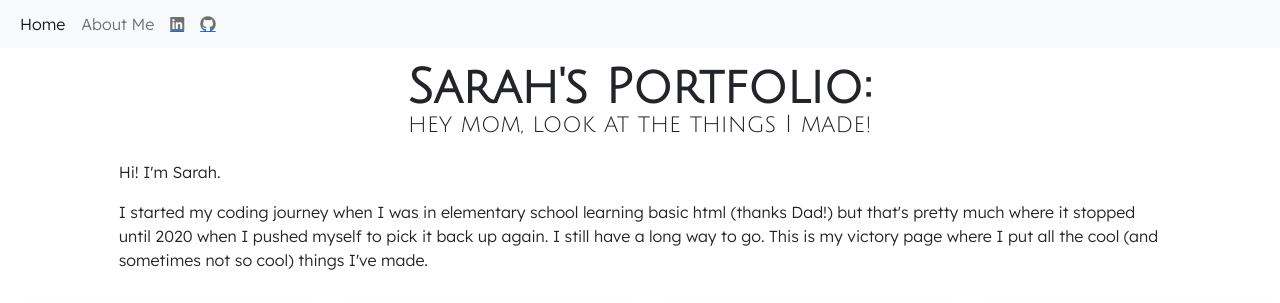
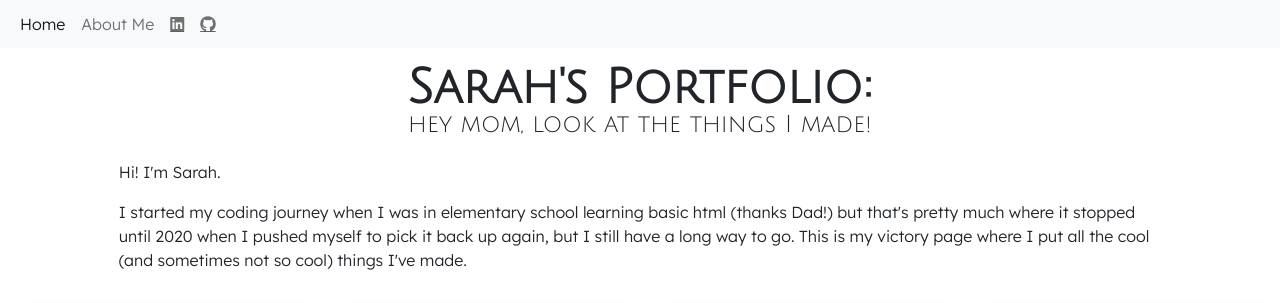
Before and after one commit to sloutrel/sloutrel.github.io, a website: page index.html in a window 1280 px wide. Shown: the top 303 px of the page. Drawn offline with nearby package versions, Linux system fonts and the light colour scheme.

Commit message:
add cert, grammar correction

```diff
--- a/index.html
+++ b/index.html
@@ -44,12 +44,8 @@
             <div class="container-fluid">
                 <p>Hi! I'm Sarah. </p><br>
                 <p>I started my coding journey when I was in elementary school learning basic html (thanks Dad!) but
-                    that's pretty much where it stopped until 2020 when I pushed myself to pick it back up again. I
-                    still
-                    have a
-                    long way to go. This is my victory page where I put all the cool (and sometimes not so cool) things
-                    I've
-                    made.
+                    that's pretty much where it stopped until 2020 when I pushed myself to pick it back up again, but I
+                    still have a long way to go. This is my victory page where I put all the cool (and sometimes not so cool) things I've made.
                 </p>
         </div>
     </div>
```
Also changed, not shown: about-me.html (+2 -0 lines).
